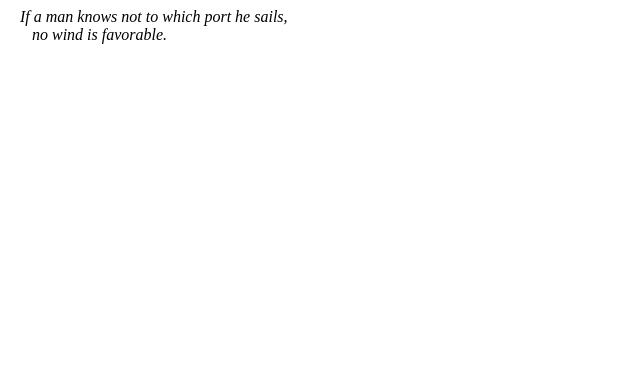
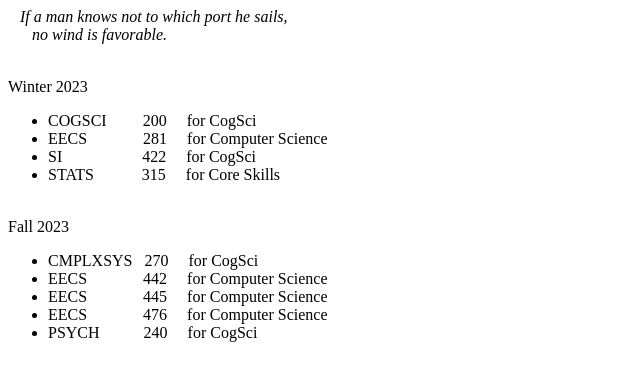
Before and after one commit to sd800/list, a plain HTML site: page index.html in a window 1280 px wide. Shown: the whole page, without its empty margins (0-640 px from the left). Drawn offline with Linux system fonts and the light colour scheme.

Commit message:
Update index.html

```diff
--- a/index.html
+++ b/index.html
@@ -1,2 +1,13 @@
 <i>&nbsp;&nbsp;&nbsp;If a man knows not to which port he sails,<br>
   &nbsp;&nbsp;&nbsp;&nbsp;&nbsp;&nbsp;no wind is favorable.</i>
+<p><br>Winter 2023</p>
+<ul>
+ <li>COGSCI&nbsp;&nbsp;&nbsp;&nbsp;&nbsp;&nbsp;&nbsp;&nbsp;&nbsp;200&nbsp;&nbsp;&nbsp;&nbsp;&nbsp;for CogSci</li> <li>EECS&nbsp;&nbsp;&nbsp;&nbsp;&nbsp;&nbsp;&nbsp;&nbsp;&nbsp;&nbsp;&nbsp;&nbsp;&nbsp;&nbsp;281&nbsp;&nbsp;&nbsp;&nbsp;&nbsp;for Computer Science</li> <li>SI&nbsp;&nbsp;&nbsp;&nbsp;&nbsp;&nbsp;&nbsp;&nbsp;&nbsp;&nbsp;&nbsp;&nbsp;&nbsp;&nbsp;&nbsp;&nbsp;&nbsp;&nbsp;&nbsp;&nbsp;422&nbsp;&nbsp;&nbsp;&nbsp;&nbsp;for CogSci</li> <li>STATS&nbsp;&nbsp;&nbsp;&nbsp;&nbsp;&nbsp;&nbsp;&nbsp;&nbsp;&nbsp;&nbsp;&nbsp;315&nbsp;&nbsp;&nbsp;&nbsp;&nbsp;for Core Skills</li>
+</ul>
+<p><br>Fall 2023</p>
+<ul>
+<li>CMPLXSYS&nbsp;&nbsp;&nbsp;270&nbsp;&nbsp;&nbsp;&nbsp;&nbsp;for CogSci</li>
+<li>EECS&nbsp;&nbsp;&nbsp;&nbsp;&nbsp;&nbsp;&nbsp;&nbsp;&nbsp;&nbsp;&nbsp;&nbsp;&nbsp;&nbsp;442&nbsp;&nbsp;&nbsp;&nbsp;&nbsp;for Computer Science</li>
+<li>EECS&nbsp;&nbsp;&nbsp;&nbsp;&nbsp;&nbsp;&nbsp;&nbsp;&nbsp;&nbsp;&nbsp;&nbsp;&nbsp;&nbsp;445&nbsp;&nbsp;&nbsp;&nbsp;&nbsp;for Computer Science</li> <li>EECS&nbsp;&nbsp;&nbsp;&nbsp;&nbsp;&nbsp;&nbsp;&nbsp;&nbsp;&nbsp;&nbsp;&nbsp;&nbsp;&nbsp;476&nbsp;&nbsp;&nbsp;&nbsp;&nbsp;for Computer Science</li>
+<li>PSYCH&nbsp;&nbsp;&nbsp;&nbsp;&nbsp;&nbsp;&nbsp;&nbsp;&nbsp;&nbsp;&nbsp;240&nbsp;&nbsp;&nbsp;&nbsp;&nbsp;for CogSci</li>
+</ul>
```
